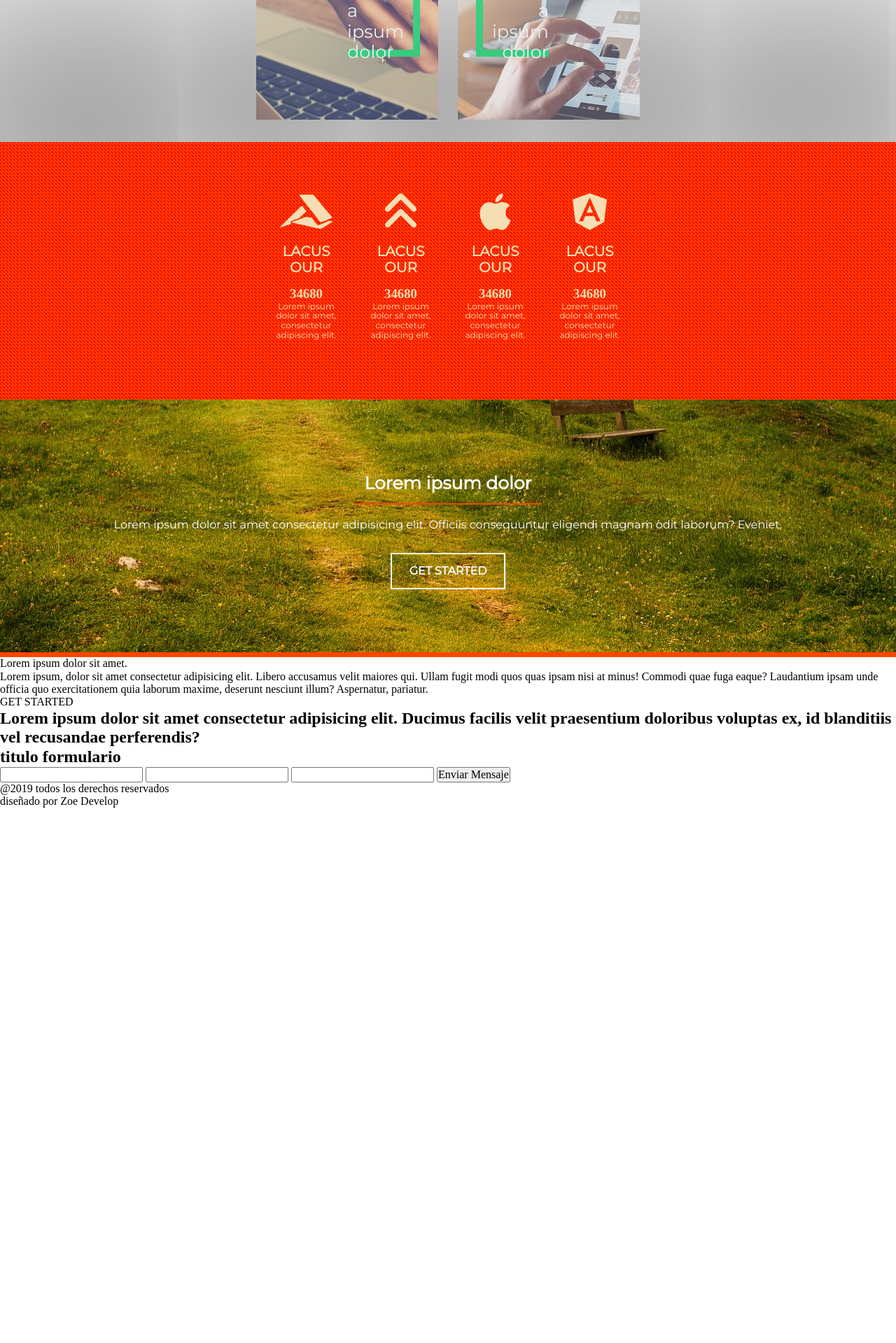
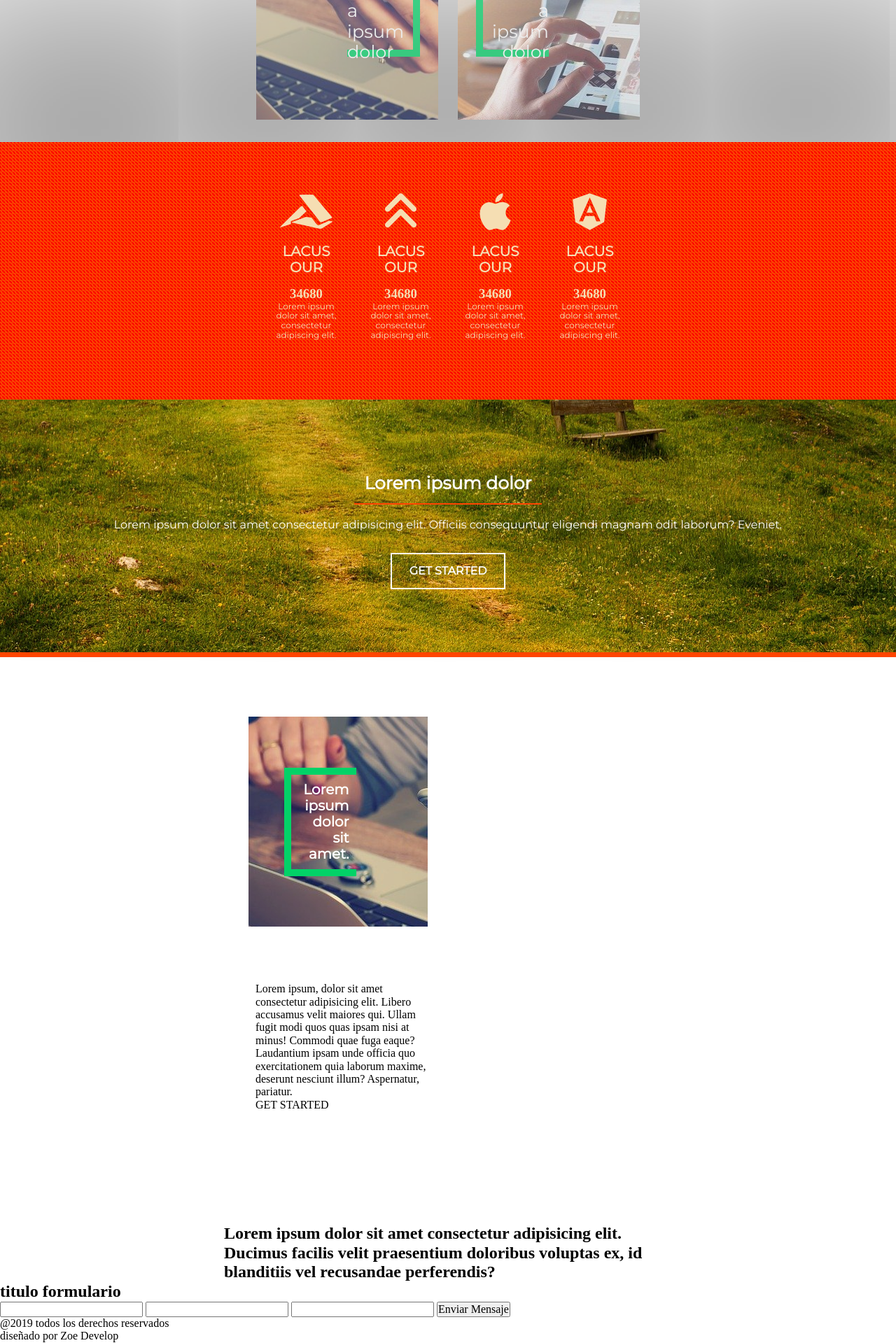
Before and after one commit to zoedevelop/langpage, a PHP site: page / in a window 1280 px wide. Shown: the part 1279-3198 px from the top of the page at 70% size. Before the commit the page ends 2433 px from the top, so only its background shows below. Run offline with PHP 8.4, Linux system fonts and the light colour scheme; some libraries are stand-ins or nearby versions; some web fonts are replaced.

Commit message:
detalles ++

```diff
--- a/estilos.css
+++ b/estilos.css
@@ -53,7 +53,8 @@ a{
     width: 100%;
     height: 600px;
     background-image: url('lago.jpg');
-    opacity: .8;
+    background-attachment: fixed;
+    opacity: .9;
     background-position: center;
     background-size: cover;
     background-repeat: no-repeat;
@@ -268,7 +269,7 @@ a{
 .contenedor_estadisticas_items_list{
     display: flex;
     flex-direction: row;
-    justify-content: space-around;
+    justify-content: ;
     list-style: none;
     text-align: center;
     padding: 20px;
@@ -277,7 +278,6 @@ a{
 .hover_select{
     padding: 20px;
     cursor: pointer;
-    transition: 0.5s all ease;
 }
 .hover_select i{
     font-size: 60px;
@@ -313,7 +313,8 @@ a{
     height: auto;
     padding: 90px;
     background-image: url('tree.jpg');
-    background-position: bottom;
+    background-position: bottom ;
+    background-attachment: fixed;
     display: flex;
     flex-direction: column;
     align-items: center;
@@ -352,3 +353,48 @@ a{
     height: 7px;
     background-color: orangered;
 }
+.contenedor_opciones{
+    width: 50%;
+    margin: 0 auto;
+    display: flex;
+    flex-direction: column;
+}
+.contenedor_opciones_box{
+    width: 100%;
+    margin-top: 50px;
+    flex-direction: row;
+}
+.contenedor_opciones_box_imagen{
+    /* opacity: .7; */
+    display: flex;
+    flex-direction: row;
+    background-image: url('img1.jpg');
+    width: 40%;
+    height: 300px;
+    float: left;
+    margin: 35px;
+    color: white;
+    justify-content: flex-start;
+    align-items: center;
+    text-align: right;
+}
+.contenedor_opciones_box_imagen p{
+    /* opacity: 1; */
+    font-family: 'Montserrat', sans-serif;
+    font-weight: bold;
+    font-size: 20px;
+    width: 40%;
+    margin-left: 20%;
+    border: 10px solid #02D267;
+    border-right-style: hidden;
+    padding: 10px;
+}
+.contenedor_opciones_box_text{
+    width: 50%;
+    float: left;
+}
+.contenedor_opciones_box_text{
+    width: 40%;
+    height: 300px;
+    margin: 45px;
+}
--- a/index.html
+++ b/index.html
@@ -153,12 +153,12 @@
     <div class="border_acciones"></div>
 
 
-    <aside class="contendor_opciones">
-        <div class="contendor_opciones_box">
-            <div class="contendor_opciones_box_imagen">
+    <aside class="contenedor_opciones">
+        <div class="contenedor_opciones_box">
+            <div class="contenedor_opciones_box_imagen">
                 <p>Lorem ipsum dolor sit amet.</p>
             </div>
-            <div class="contendor_opciones_box_text">
+            <div class="contenedor_opciones_box_text">
                 <p>
                     Lorem ipsum, dolor sit amet consectetur adipisicing elit. Libero
                     accusamus velit maiores qui. Ullam fugit modi quos quas ipsam nisi
@@ -169,7 +169,7 @@
                 <a href="#">GET STARTED</a>
             </div>
         </div>
-        <div class="contendor_opciones_box_square">
+        <div class="contenedor_opciones_box_square">
             <div class="square">
                 <h2>
                     Lorem ipsum dolor sit amet consectetur adipisicing elit. Ducimus
```
